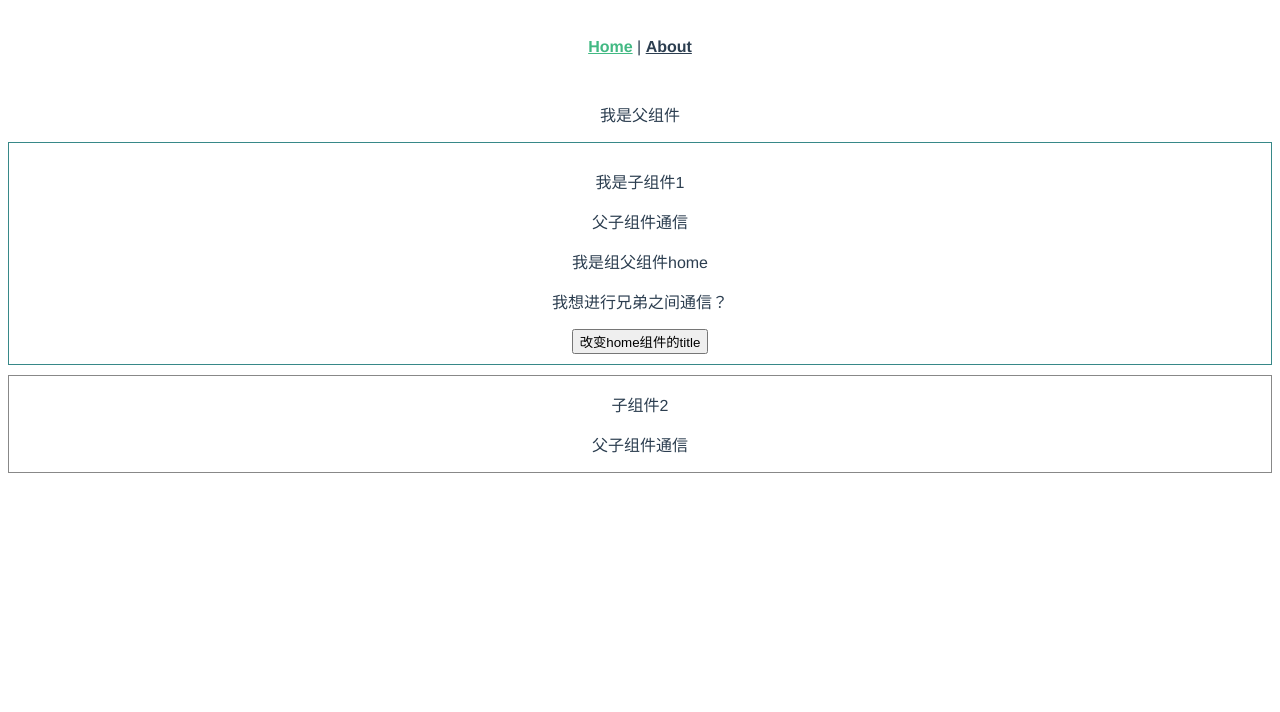
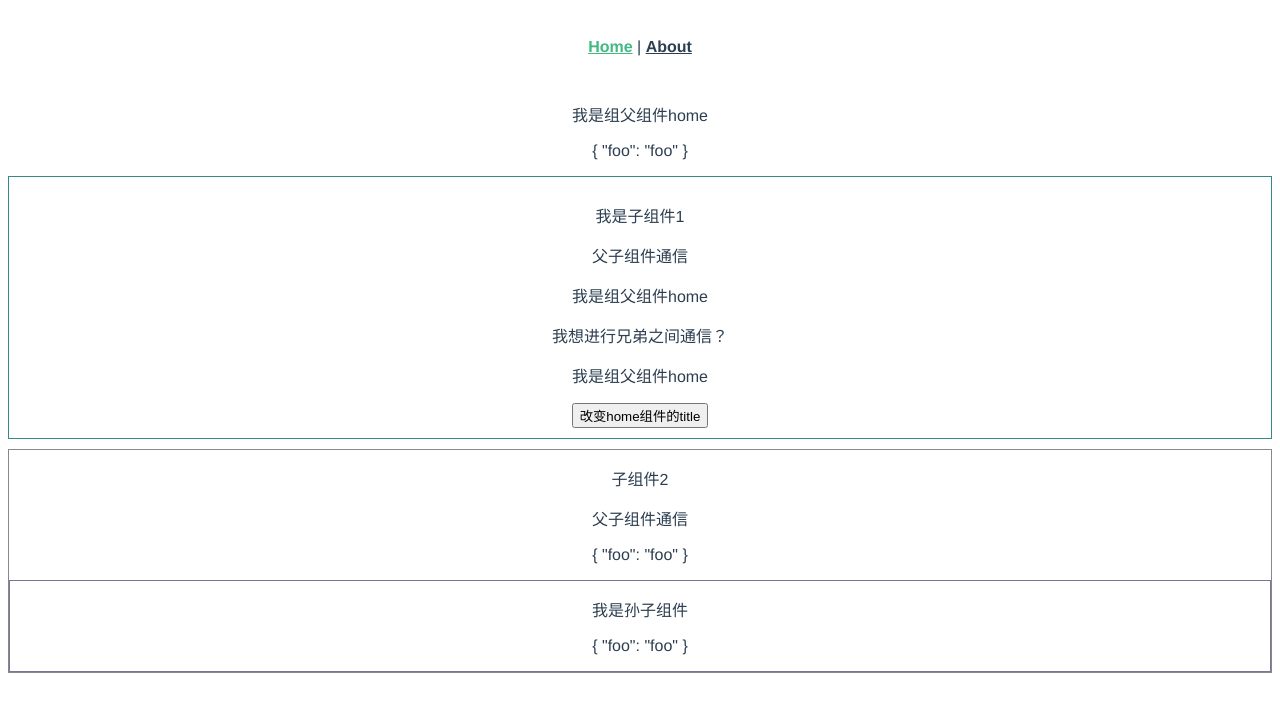
Before and after one commit to cherryhong1/vue2-kkb, a Vue app: page /#/ in a window 1280 px wide. Shown: the top 712 px of the page. Built offline with nearby package versions, Linux system fonts and the light colour scheme.

Commit message:
几种通信方式comminication

```diff
--- /dev/null
+++ b/src/components/Child3.vue
@@ -0,0 +1,19 @@
+<template>
+  <div class="child3">
+    <p>我是孙子组件</p>
+    <p>{{ $attrs }}</p>
+  </div>
+</template>
+
+<script>
+export default {
+
+}
+</script>
+
+<style lang="scss" scoped>
+.child3{
+  border: 1px solid #779;
+  margin-top: 10px;
+}
+</style>
--- a/src/components/Comchild1.vue
+++ b/src/components/Comchild1.vue
@@ -4,6 +4,7 @@
     <p class="content">{{ parent.content }}</p>
     <p>{{ grandParent.title }}</p>
     <p>{{ question }}</p>
+    <p>{{ $attrs.title}}</p>
     <button @click="grandParent.changeTitle">改变home组件的title</button>
   </div>
 </template>
@@ -11,6 +12,7 @@
 <script>
 import Event from '@/utils/event'
 export default {
+  inheritAttrs: true,
   inject: ['parent', 'grandParent'],
   data () {
     return {
--- a/src/components/Comchild2.vue
+++ b/src/components/Comchild2.vue
@@ -2,12 +2,16 @@
   <div class="child2">
     <p>子组件2</p>
     <p @click="send">{{msg}}</p>
+    <p>{{ $attrs }}</p>
+    <child-3 v-bind="$attrs"></child-3>
   </div>
 </template>
 
 <script>
 import Event from '@/utils/event'
+import Child3 from './Child3.vue'
 export default {
+  components: { Child3 },
   props: {
     msg: {
       type: String,
--- a/src/store/index.js
+++ b/src/store/index.js
@@ -1,11 +1,11 @@
-import Vue from "vue";
-import Vuex from "vuex";
+import Vue from 'vue'
+import Vuex from 'vuex'
+import user from './module/user'
+import cart from './module/cart'
 
-Vue.use(Vuex);
+Vue.use(Vuex)
 
 export default new Vuex.Store({
-  state: {},
-  mutations: {},
-  actions: {},
-  modules: {},
-});
+  modules: { user, cart },
+  strict: true
+})
--- /dev/null
+++ b/src/store/module/cart.js
@@ -0,0 +1,19 @@
+var cart = {
+  namespaced: true,
+  state: () => (
+    {
+      shop: []
+    }
+  ),
+  actions: {
+    updateValue ({ commit }, payload) {
+      commit('updateValue', payload)
+    }
+  },
+  mutations: {
+    updateValue (state, payload) {
+      state.shop.push(payload)
+    }
+  }
+}
+export default cart
--- /dev/null
+++ b/src/store/module/user.js
@@ -0,0 +1,31 @@
+var user = {
+  namespaced: true,
+  state: () => ({
+    isLogin: false,
+    userName: ''
+  }),
+  mutations: {
+    login (state, payload) {
+      // console.log(payload)
+      state.userName = payload
+      state.isLogin = true
+    },
+    logOut (state) {
+      state.isLogin = false
+    }
+  },
+  actions: {
+    login ({ commit }, payload) {
+      commit('login', payload)
+    },
+    logout ({ commit }) {
+      commit('logOut')
+    }
+  },
+  getters: {
+    welcome (state) {
+      return state.userName + '，欢迎进入我的世界'
+    }
+  }
+}
+export default user
--- a/src/views/About.vue
+++ b/src/views/About.vue
@@ -1,5 +1,38 @@
 <template>
   <div class="about">
     <h1>This is an about page</h1>
+    <h2 v-if="isLogin">{{userName}}</h2>
+    <!-- <p>{{isLogin}}</p> -->
+    <button @click="login" v-if="!isLogin">登录</button>
+    <button @click="logout" v-else>注销</button>
+    <h3 v-if="isLogin">{{ wel }}</h3>
   </div>
 </template>
+<script>
+import { mapState, mapGetters } from 'vuex'
+export default {
+  name: 'About',
+  data () {
+    return {
+      userName: ''
+    }
+  },
+  computed: {
+    ...mapState({
+      isLogin: state => state.user.isLogin
+    }),
+    ...mapGetters('user', {
+      wel: 'welcome'
+    })
+  },
+  methods: {
+    login () {
+      // console.log(this.$store)
+      this.$store.dispatch('user/login', 'admin')
+    },
+    logout () {
+      this.$store.dispatch('user/logout')
+    }
+  }
+}
+</script>
--- a/src/views/Communication.vue
+++ b/src/views/Communication.vue
@@ -1,12 +1,14 @@
 <template>
   <div ref="comminication">
     <p>{{ title }}</p>
+    <p>{{ $attrs }}</p>
     <comchild-1
       @onClickTitle="onClickTitle"
       :title="title"
       :content="content"
+      v-bind="$attrs"
     ></comchild-1>
-    <comchild-2 :msg="content" ref="child2"></comchild-2>
+    <comchild-2 :msg="content" ref="child2" v-bind="$attrs"></comchild-2>
   </div>
 </template>
 
@@ -15,6 +17,11 @@ import Comchild1 from '../components/Comchild1.vue'
 import Comchild2 from '../components/Comchild2.vue'
 export default {
   components: { Comchild1, Comchild2 },
+  props: {
+    title: {
+      type: String
+    }
+  },
   provide () {
     return {
       parent: this
@@ -22,7 +29,7 @@ export default {
   },
   data () {
     return {
-      title: '我是父组件',
+      // title: '我是父组件',
       content: '父子组件通信'
     }
   },
--- a/src/views/Home.vue
+++ b/src/views/Home.vue
@@ -2,7 +2,7 @@
   <div class="home">
     <!-- <img alt="Vue logo" src="../assets/logo.png" /> -->
     <!-- <HelloWorld msg="Welcome to Your Vue.js App" /> -->
-    <Communication />
+    <Communication :title='title' :foo='foo' />
   </div>
 </template>
 
@@ -19,7 +19,8 @@ export default {
   },
   data () {
     return {
-      title: '我是组父组件home'
+      title: '我是组父组件home',
+      foo: 'foo'
     }
   },
   components: {
```
Also changed, not shown: src/router/index.js (+15 -15 lines).
